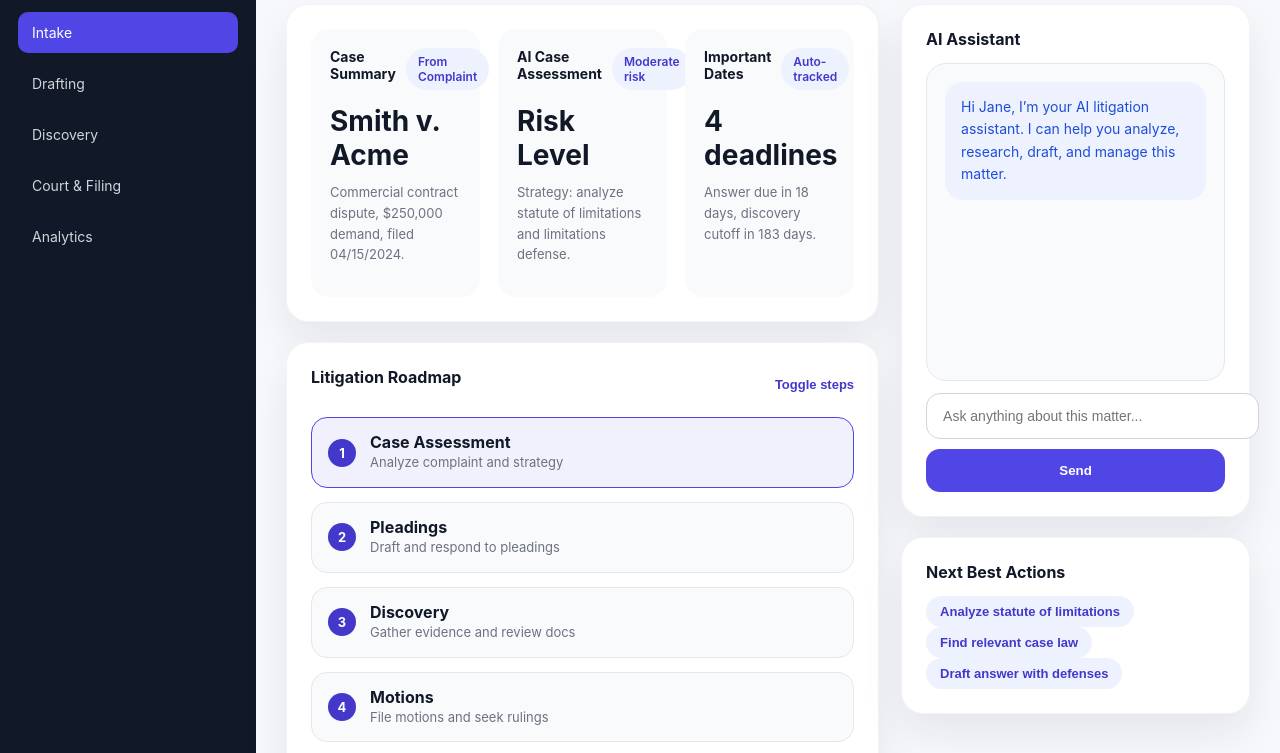
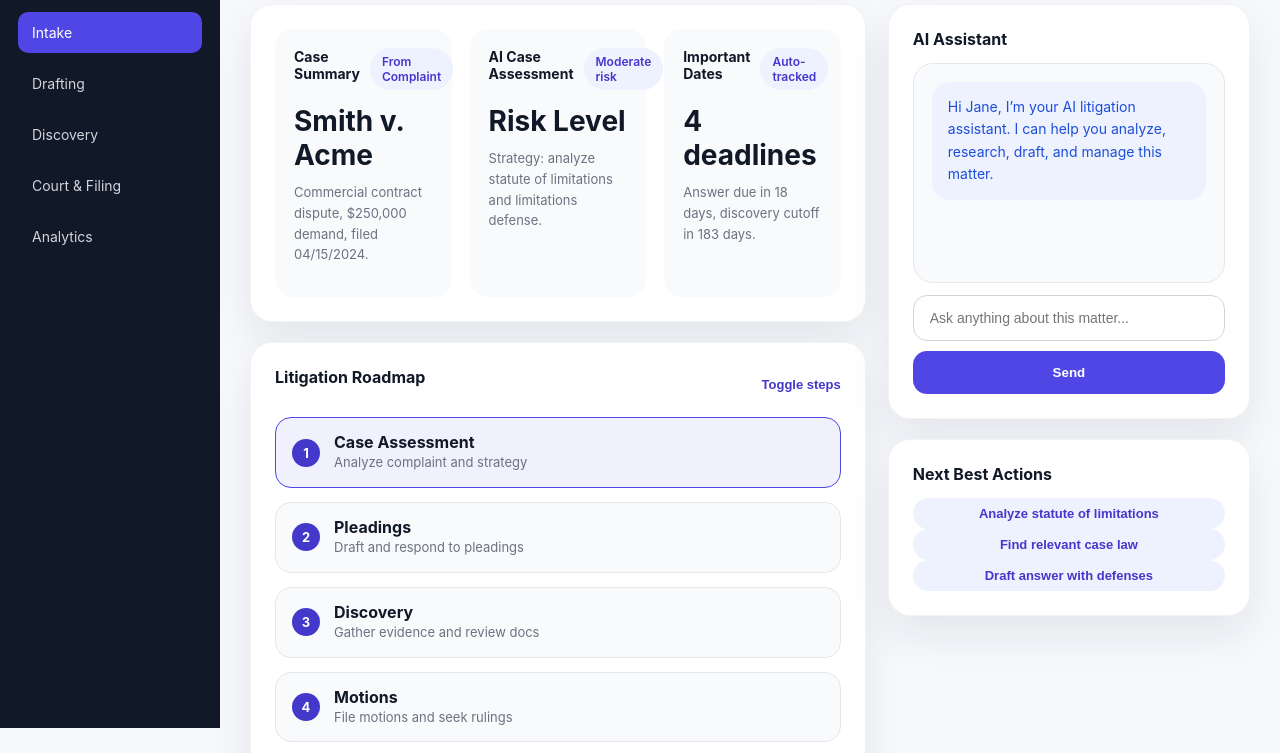
Before and after one commit to LNCW-collab/Lit, a plain HTML site: page index.html in a window 1280 px wide. Shown: the part 72-825 px from the top of the page. Drawn offline with Linux system fonts and the light colour scheme.

Commit message:
Updated intake

```diff
--- a/index.html
+++ b/index.html
@@ -6,12 +6,17 @@
   <title>AI Litigation Workflow</title>
 
   <style>
+    *, *::before, *::after {
+      box-sizing: border-box;
+    }
+
     body {
       margin: 0;
       font-family: Inter, Arial, sans-serif;
       display: flex;
       background: #f7f8fc;
       color: #111827;
+      min-height: 100vh;
     }
 
     .sidebar {
@@ -75,8 +80,10 @@
 
     .intake-grid {
       display: grid;
-      grid-template-columns: 1.7fr 1fr;
+      grid-template-columns: minmax(0, 1.7fr) minmax(320px, 1fr);
       gap: 22px;
+      align-items: start;
+      min-width: 0;
     }
 
     .panel {
@@ -85,6 +92,7 @@
       padding: 24px;
       box-shadow: 0 20px 40px rgba(15, 23, 42, 0.08);
       border: 1px solid rgba(15, 23, 42, 0.05);
+      min-width: 0;
     }
 
     .panel-row {
@@ -213,6 +221,7 @@
       border: 1px solid #e5e7eb;
       cursor: pointer;
       transition: background 0.16s, border-color 0.16s;
+      min-width: 0;
     }
 
     .roadmap-step.active {
@@ -240,10 +249,19 @@
       display: flex;
       flex-direction: column;
       gap: 20px;
+      min-height: 0;
+    }
+
+    .assistant-panel > .panel {
+      display: flex;
+      flex-direction: column;
+      min-height: 0;
     }
 
     .assistant-box {
-      min-height: 280px;
+      min-height: 220px;
+      max-height: 380px;
+      flex: 1;
       border-radius: 20px;
       background: #f8fafc;
       border: 1px solid #e5e7eb;
@@ -252,6 +270,13 @@
       flex-direction: column;
       gap: 12px;
       overflow-y: auto;
+    }
+
+    .assistant-form {
+      display: grid;
+      gap: 10px;
+      margin-top: 12px;
+      flex-shrink: 0;
     }
 
     .assistant-message {
```
